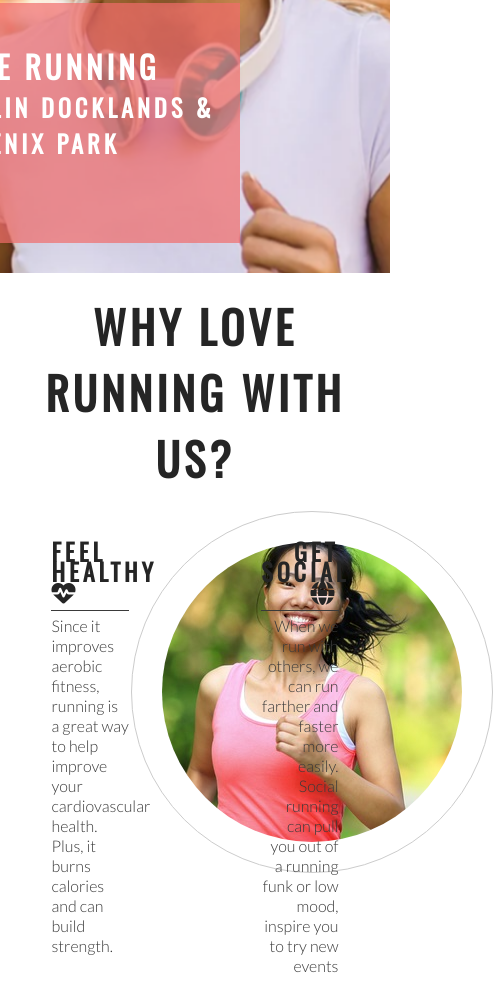
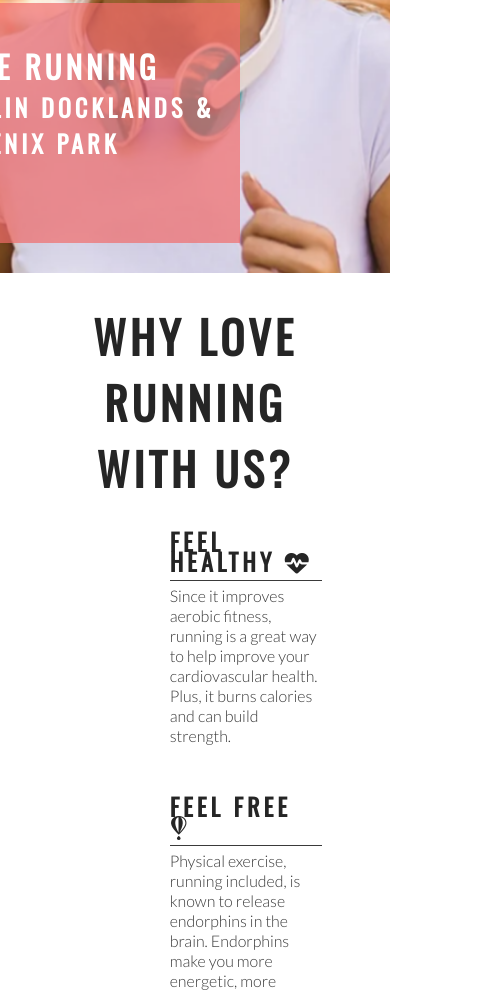
Before and after one commit to lcassis10/love-running, a plain HTML site: page index.html in a window 390 px wide. Shown: the part 414-1406 px from the top of the page, 493 px wide, since content can reach past the window. Drawn offline with nearby package versions, Linux system fonts and the light colour scheme.

Commit message:
Add style to club ethos section for max-width 1200px

```diff
--- a/assets/css/style.css
+++ b/assets/css/style.css
@@ -232,3 +232,33 @@ footer {
 #photos img {
     width: 100%;
 }
+
+/* media queries */
+
+@media screen and (max-width: 1200px) {
+    #club-ethos {
+        width: 65%;
+        height: 1200px;
+        margin: 0 auto;
+    }
+
+    #welcome {
+        padding: 30px 0;
+        margin: 0;
+    }
+
+    #left-about, #right-about {
+        width: 100%;
+        float: left;
+        padding: 0;
+
+    }
+
+    #center-about {
+        clear: both;
+        width: 100%;
+        float: left;
+        padding: 0;
+    }
+
+}
```
